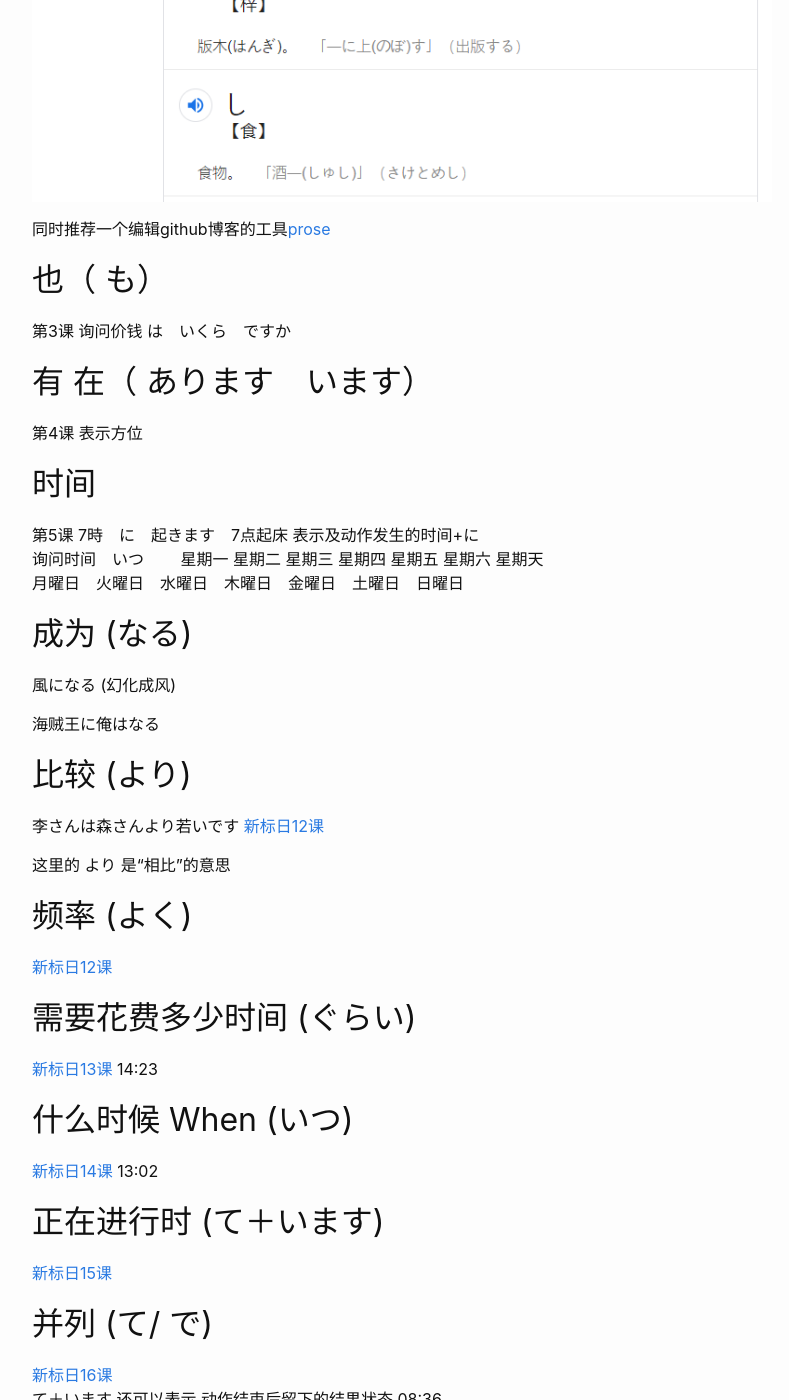
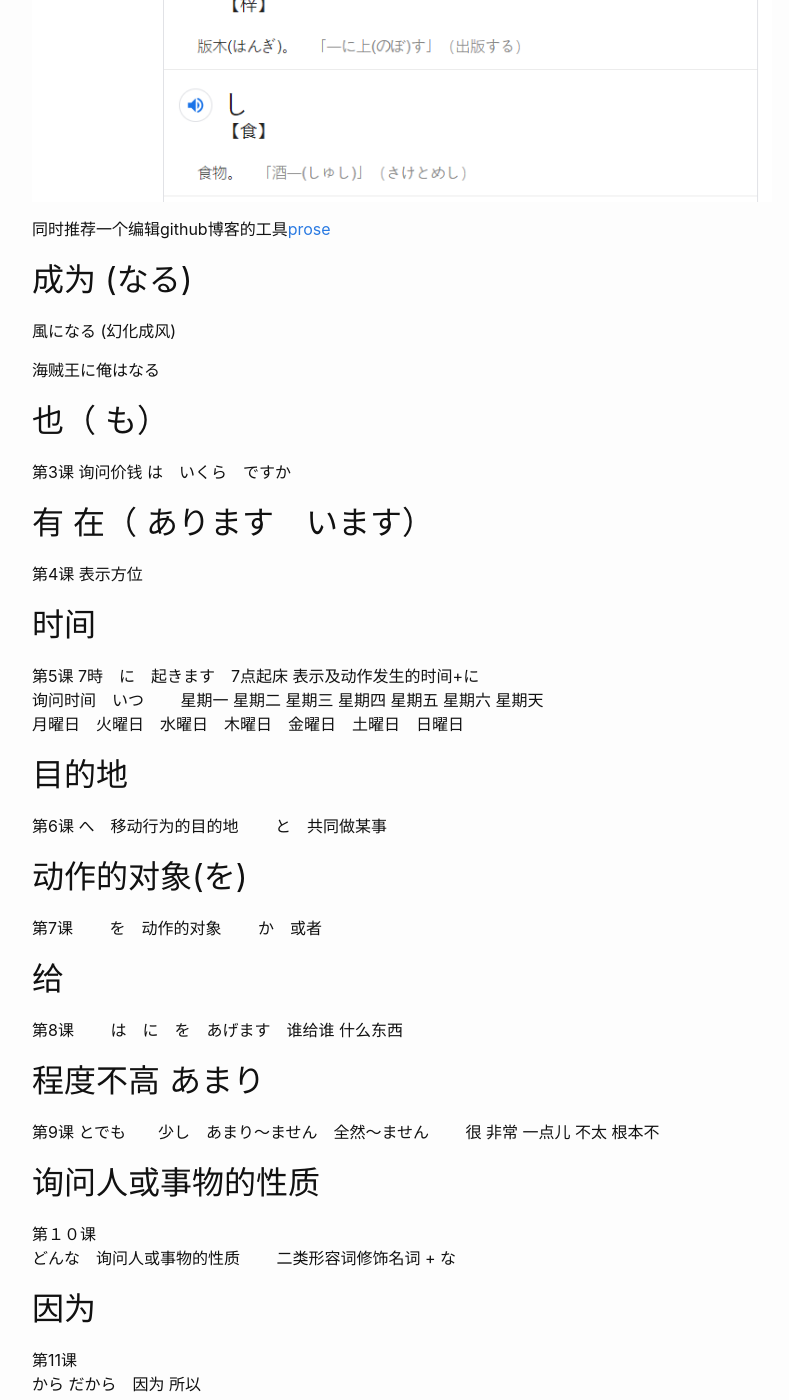
Before and after one commit to zane133/zane133.github.io, a Jekyll site: the page built from _posts/2019-08-17-japanese_study.markdown, in a window 1280 px wide and 1400 px high, scrolled down 451 px. Shown: the whole window, without its empty margins (238-1027 px from the left). Built offline with Jekyll 4.4.1, drawn with Linux system fonts in a browser that asks for light colours.

Commit message:
Update 2019-08-17-japanese_study.markdown

```diff
--- a/_posts/2019-08-17-japanese_study.markdown
+++ b/_posts/2019-08-17-japanese_study.markdown
@@ -10,6 +10,13 @@ Google可以在搜索词的尾部加上 **とは**
 ![谷歌搜索]({{site.baseurl}}/img/google_search20190817151902.png)
 
 同时推荐一个编辑github博客的工具[prose](https://prose.io)
+
+## 成为 (なる)
+風になる (幻化成风)
+
+海贼王に俺はなる
+
+
 ## 也（ も）
 第3课 询问价钱 は　いくら　ですか
 
@@ -22,13 +29,37 @@ Google可以在搜索词的尾部加上 **とは**
 星期一  星期二  星期三  星期四  星期五  星期六  星期天
 月曜日　火曜日　水曜日　木曜日　金曜日　土曜日　日曜日
 
-## 成为 (なる)
-風になる (幻化成风)
+## 目的地
+第6课
+へ　移动行为的目的地
+と　共同做某事
 
-海贼王に俺はなる
+## 动作的对象(を)
+第7课
+を　动作的对象
+か　或者
+
+## 给
+第8课
+は　に　を　あげます　谁给谁 什么东西
+
+## 程度不高 あまり
+第9课
+とでも　　少し　あまり～ません　全然～ません
+很 非常  一点儿 不太        根本不
+
+## 询问人或事物的性质
+第１０课
+どんな　询问人或事物的性质
+二类形容词修饰名词 + な
+
+## 因为
+第11课
+から  だから　因为  所以
 
 ## 比较 (より)
-李さんは森さんより若いです   [新标日12课](https://www.bilibili.com/video/av14150839/?p=14)
+李さんは森さんより若いです
+[新标日12课](https://www.bilibili.com/video/av14150839/?p=14)
 
 这里的 より 是“相比”的意思
 
```
